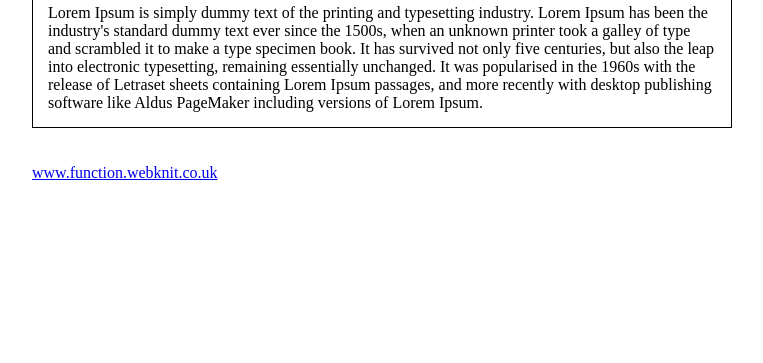
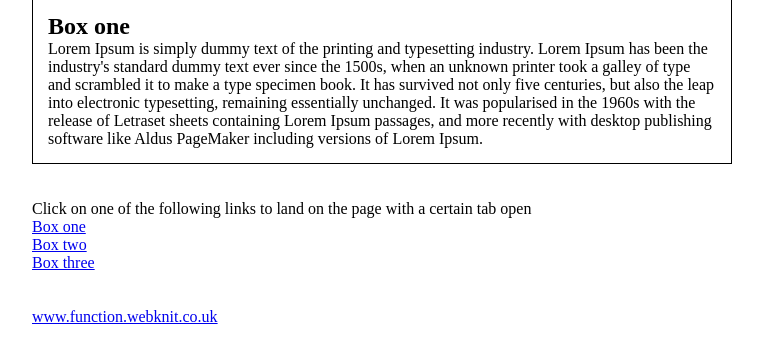
Before and after one commit to webknit/Tabbed-Boxes, a plain HTML site: page index.html in a window 1280 px wide. Shown: the part 165-528 px from the top of the page, without its empty margins (258-1021 px from the left). Drawn offline with nearby package versions, Linux system fonts and the light colour scheme.

Commit message:
adding links for external tab openers

```diff
--- a/index.html
+++ b/index.html
@@ -15,6 +15,8 @@
 		<h1>Tabbed Boxes</h1>
 
 		<p>Tabbed boxes with JS and jQuery</p>
+
+		<br><br>
 
         <ul class="tabs tab-selectors tab-set">
 
@@ -61,6 +63,12 @@
 		</div><!-- .tab-box -->
 
 		<br><br>
+		<p>Click on one of the following links to land on the page with a certain tab open</p>
+		<p><a href="http://function.webknit.co.uk/projects/Tabbed-Boxes/index.html?tab=box-one">Box one</a></p>
+		<p><a href="http://function.webknit.co.uk/projects/Tabbed-Boxes/index.html?tab=box-two">Box two</a></p>
+		<p><a href="http://function.webknit.co.uk/projects/Tabbed-Boxes/index.html?tab=box-three">Box three</a></p>
+
+		<br><br>
         <a href="http://function.webknit.co.uk/">www.function.webknit.co.uk</a>
 
 	</div><!-- .main-body -->
```
